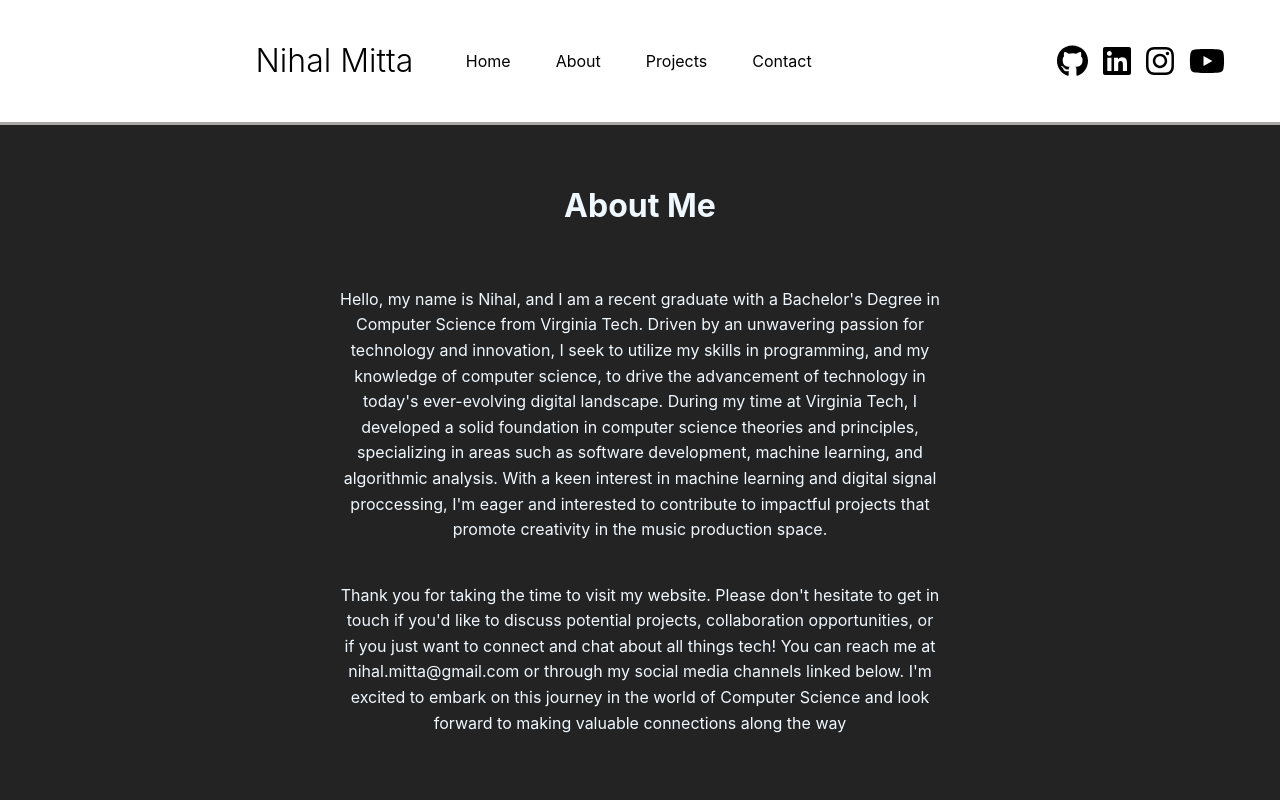
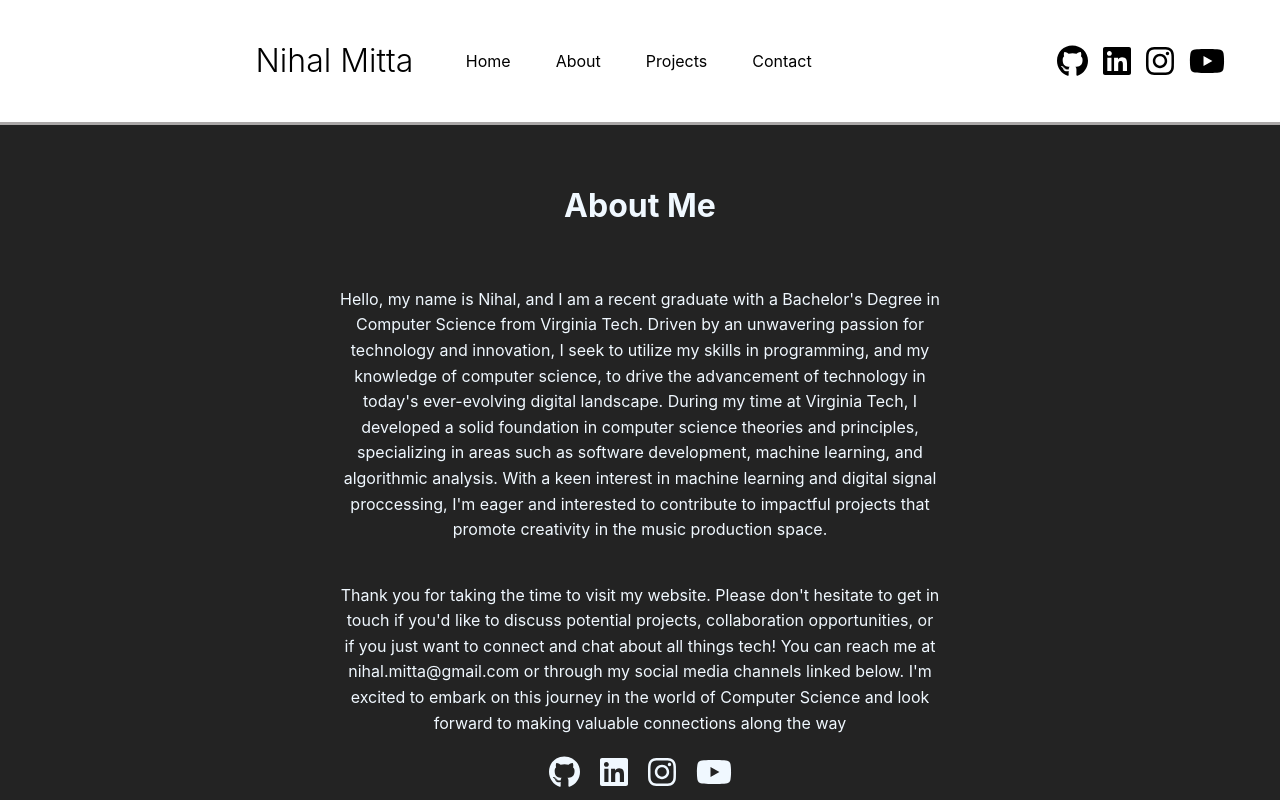
Before and after one commit to nihal2001/Personal-Website, a React (Create React App) app: page /about in a window 1280 px wide. Built offline with nearby package versions, Linux system fonts and the light colour scheme.

Commit message:
Added icons to about page #1

```diff
--- a/src/components/Header.js
+++ b/src/components/Header.js
@@ -6,7 +6,7 @@ import './Header.css';
 
 const Header = () => {
     return (
-        <div className="header">
+    <div className="header">
         <div className="header-section">
             <h1>Nihal Mitta</h1>
         </div>
--- a/src/pages/About.js
+++ b/src/pages/About.js
@@ -1,7 +1,7 @@
 import React from 'react';
 import './Pages.css';
+import { FontAwesomeIcon } from '@fortawesome/react-fontawesome';
 import { faGithub, faLinkedin, faInstagram, faYoutube } from '@fortawesome/free-brands-svg-icons';
-
 
 const About = () => (
     <div className="about-container">
@@ -20,6 +20,20 @@ const About = () => (
 
             I'm excited to embark on this journey in the world of Computer Science and look forward to making valuable connections along the way
         </p>
+        <div className="social-icons">
+            <a href="https://github.com/nihal2001" target="_blank" rel="noopener noreferrer">
+                <FontAwesomeIcon icon={faGithub} size="2x" />
+            </a>
+            <a href="https://www.linkedin.com/in/nihal-mitta/" target="_blank" rel="noopener noreferrer">
+                <FontAwesomeIcon icon={faLinkedin} size="2x" />
+            </a>
+            <a href="https://instagram.com/nihalmitta" target="_blank" rel="noopener noreferrer">
+                <FontAwesomeIcon icon={faInstagram} size="2x" />
+            </a>
+            <a href="https://youtube.com/channel/nihalmitta" target="_blank" rel="noopener noreferrer">
+                <FontAwesomeIcon icon={faYoutube} size="2x" />
+            </a>
+        </div>
     </div>
 );
 
--- a/src/pages/Pages.css
+++ b/src/pages/Pages.css
@@ -50,6 +50,21 @@
     color: aliceblue;
 }
 
+.about-container .social-icons{
+    display: flex;
+    justify-content: center;
+    align-items: center;
+}
+
+.about-container .social-icons a {
+    margin-left: 10px; /* Adjust as needed */
+    margin-right: 10px; /* Adjust as needed */
+    color: aliceblue;
+}
+
+.about-container .social-icons a:hover{
+    color: rgb(217, 41, 21);
+}
 
 .about-image {
     margin-top: 0;
```
